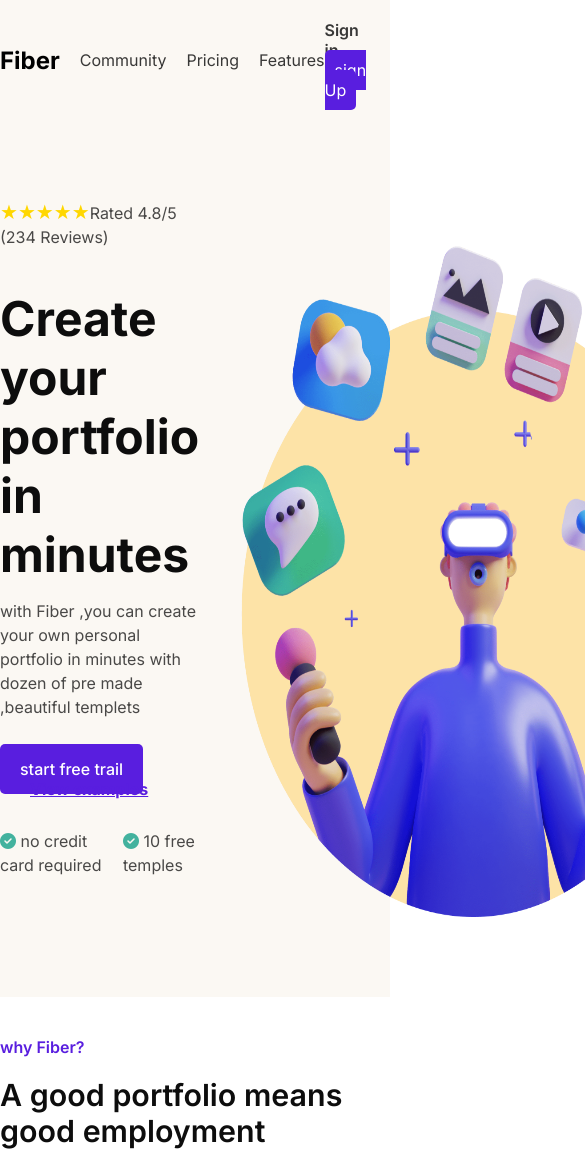
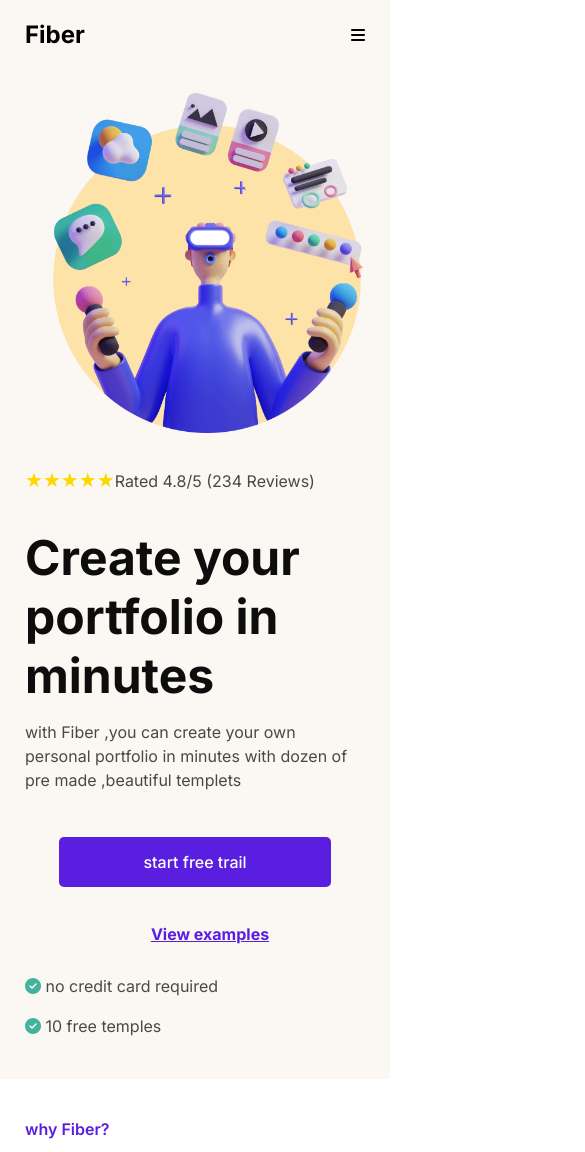
Before and after one commit to Neptune669/Fiber-Starter, a plain HTML site: page index.html in a window 390 px wide. Shown: the top 1152 px of the page, 585 px wide, since content can reach past the window. Drawn offline with Linux system fonts and the light colour scheme.

Commit message:
last responsive fix

```diff
--- a/home.css
+++ b/home.css
@@ -22,6 +22,9 @@ header nav {
   display: flex;
   justify-content: space-between;
   align-items: center;
+}
+header nav .menu {
+  display: none;
 }
 header nav .logo a {
   color: #000000;
@@ -240,3 +243,78 @@ section .container .left {
   border: 2px solid #00000040;
   padding: 10px 0;
 }
+/* responsive */
+@media (max-width: 768px) {
+  .container {
+    max-width: 340px;
+    margin: 0 auto;
+  }
+  header nav .menu {
+    display: block;
+  }
+  header nav .links,
+  .sign {
+    display: none;
+  }
+  section.landing {
+    padding: 0;
+  }
+  section.landing .container {
+    flex-direction: column-reverse;
+  }
+  section .container .right img {
+    width: 365px;
+    margin-bottom: 35px;
+  }
+  .landing .container .left p {
+    margin-bottom: 35px;
+  }
+  .landing .container .left .check {
+    flex-direction: column;
+    gap: 0;
+  }
+  .landing .container .left .check :nth-child(1) {
+    margin-bottom: 10px;
+  }
+  .landing .container .left .ex {
+    display: block;
+    margin-top: 37px;
+    text-align: center;
+  }
+  .landing .container .left .btns {
+    display: flex;
+    flex-direction: column;
+    align-items: center;
+  }
+  .landing .container .left .btns .btn {
+    margin-top: 10px;
+    width: 80%;
+    text-align: center;
+  }
+  .features .grid-container {
+    display: flex;
+    flex-direction: column;
+    gap: 35px;
+  }
+  .features .flex-container {
+    display: flex;
+    flex-direction: column;
+    /* gap: 35px; */
+  }
+  .features .flex-container .left h4 {
+    padding-top: 30px;
+    font-size: 37px;
+  }
+  .features .flex-container .right {
+    margin: 50px 50px 0;
+    padding-top: 40px;
+  }
+  .features .flex-container .right img {
+    width: 300px;
+    height: 400px;
+  }
+  .features .cards {
+    display: flex;
+    flex-direction: column;
+  }
+}
--- a/index.html
+++ b/index.html
@@ -29,6 +29,9 @@
             <a href="">Sign in</a>
             <a href="./sign.html">sign Up</a>
           </div>
+          <div class="menu">
+            <i class="fa-solid fa-bars"></i>
+          </div>
         </nav>
       </div>
     </header>
@@ -39,9 +42,9 @@
           <h1>Create your portfolio in minutes</h1>
           <p>with Fiber ,you can create your own personal portfolio in minutes with dozen of pre made ,beautiful templets </p>
 
-            <a href="" class="btn">start free trail </a>
-          <a href="" class="ex">View examples</a>
-
+           <div class="btns"> <a href="" class="btn">start free trail </a>
+            <a href="" class="ex">View examples</a>
+  </div>
         <div class="check">
           <p ><i class="fa-solid fa-circle-check"></i> no credit card required</p>
           <p ><i class="fa-solid fa-circle-check"></i> 10 free temples</p>
```
Also changed, not shown: style.css (+10 -0 lines).
